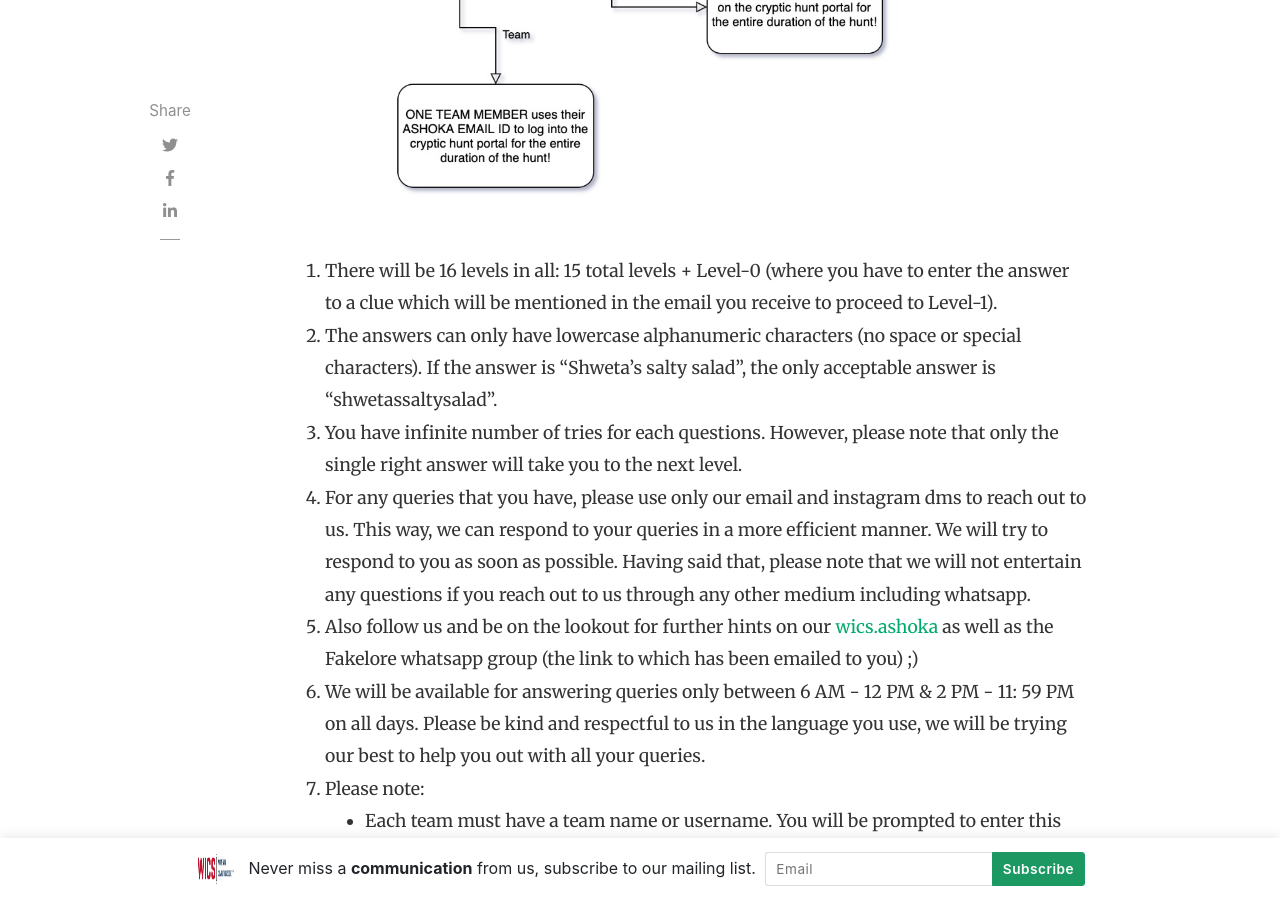
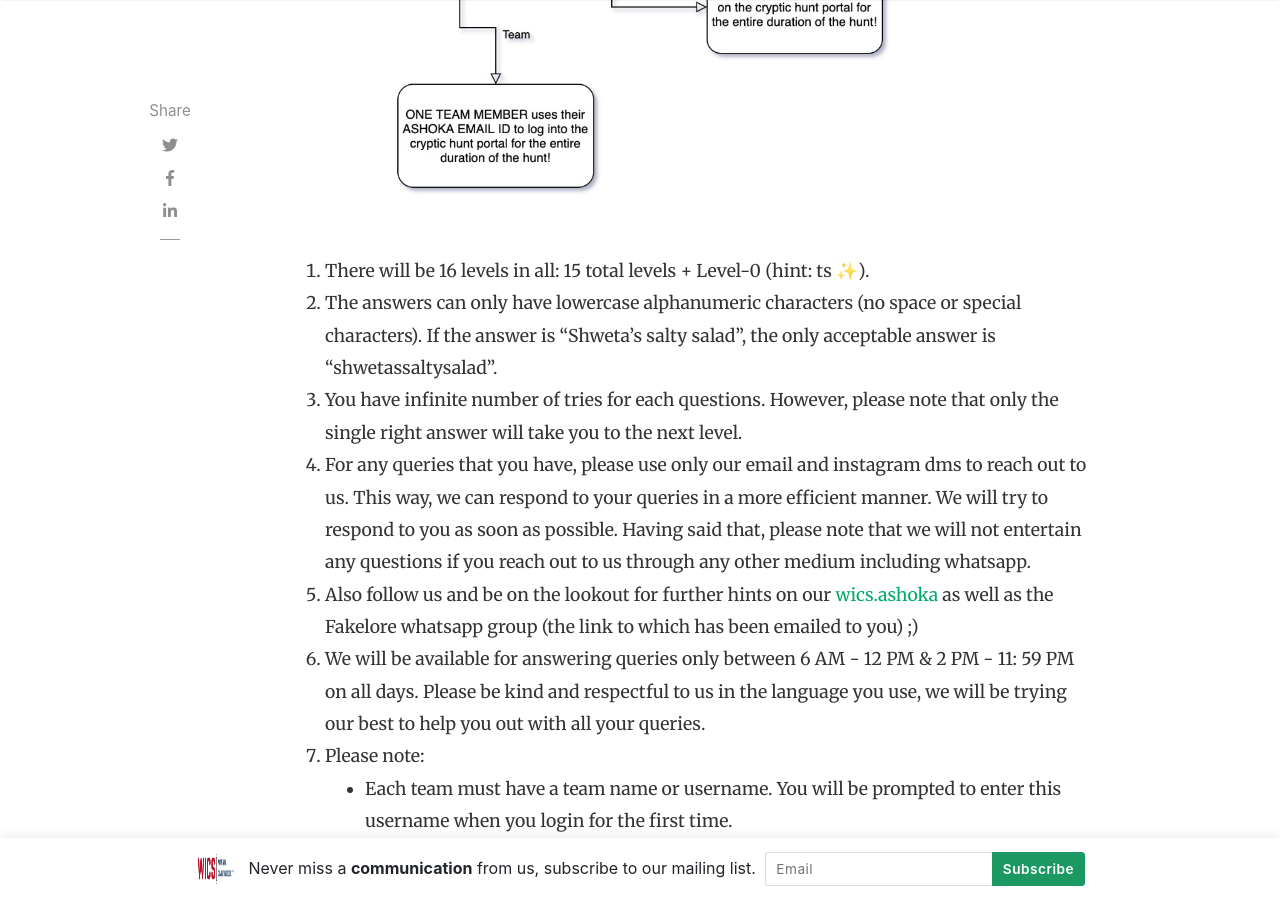
Before and after one commit to wics-ashoka/wics-ashoka.github.io, a Jekyll site: the page built from _posts/2021-09-17-cryptichuntfakelore.md, in a window 1280 px wide and 900 px high, scrolled down 1624 px. Built offline with Jekyll 4.4.1, drawn with Linux system fonts in a browser that asks for light colours; nearby versions of some CDN libraries; comment, search, counter and statistics services are not loaded.

Commit message:
Update 2021-09-17-cryptichuntfakelore.md

```diff
--- a/_posts/2021-09-17-cryptichuntfakelore.md
+++ b/_posts/2021-09-17-cryptichuntfakelore.md
@@ -21,7 +21,7 @@ Hello! This post contains instructional pointers for people who wish to particip
 
 ![Flowchart](../assets/images/Flowchart.jpeg)
 
-1. There will be 16 levels in all: 15 total levels + Level-0 (where you have to enter the answer to a clue which will be mentioned in the email you receive to proceed to Level-1).
+1. There will be 16 levels in all: 15 total levels + Level-0 (hint: ts ✨).
 1. The answers can only have lowercase alphanumeric characters (no space or special characters). If the answer is "Shweta's salty salad", the only acceptable answer is "shwetassaltysalad".
 1. You have infinite number of tries for each questions. However, please note that only the single right answer will take you to the next level.
 1. For any queries that you have, please use only our email and instagram dms to reach out to us. This way, we can respond to your queries in a more efficient manner. We will try to respond to you as soon as possible. Having said that, please note that we will not entertain any questions if you reach out to us through any other medium including whatsapp.
```
